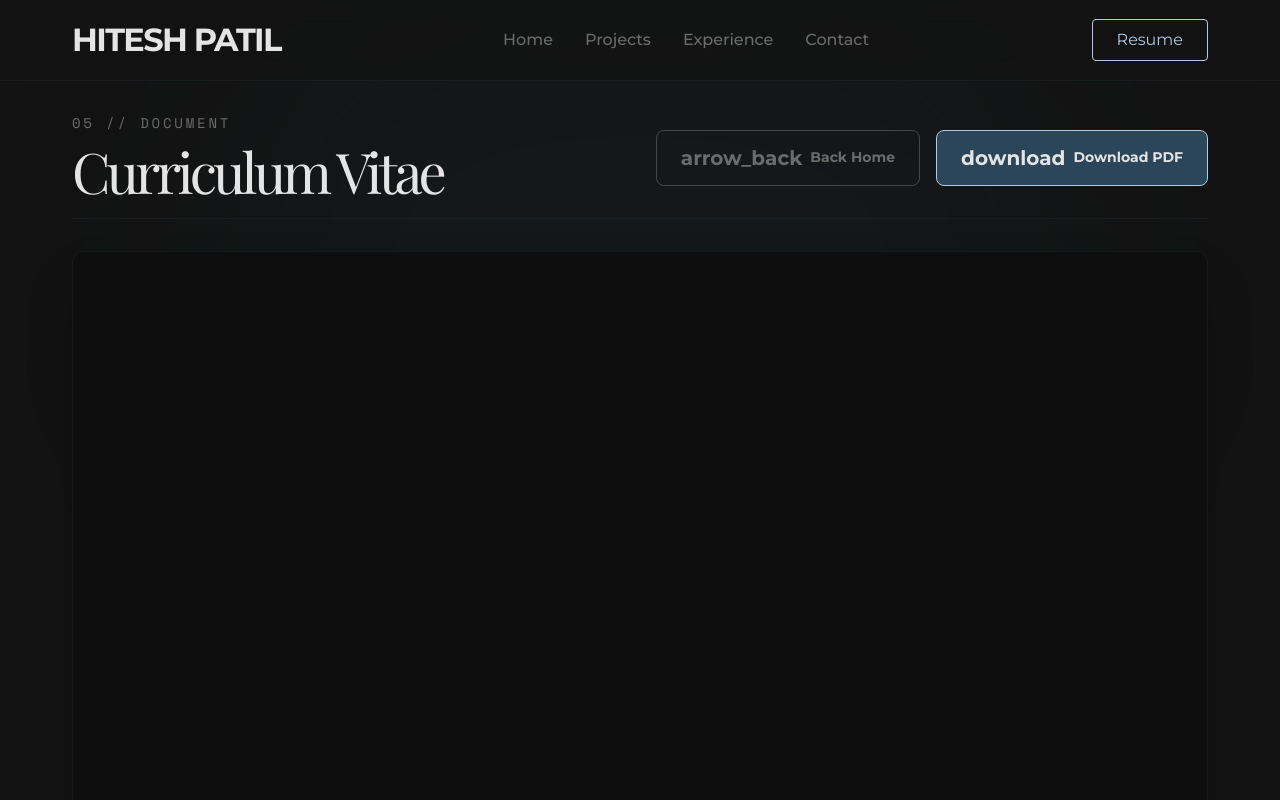
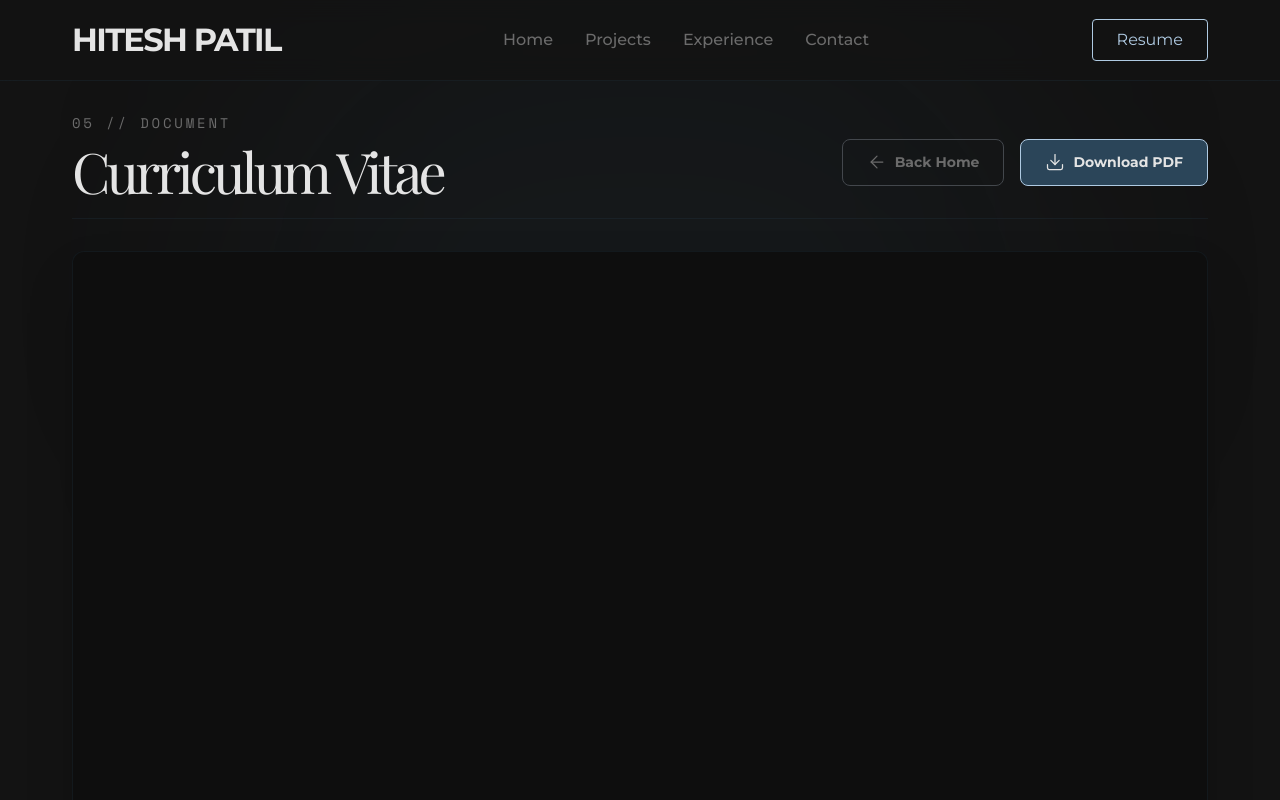
Before and after one commit to TheGoodDevil00/personal-portfolio, a Next.js app: page /resume in a window 1280 px wide. Shown: the top 800 px of the page. Built offline with nearby package versions, Linux system fonts and the light colour scheme.

Commit message:
refactor: replace resume navigation and action material symbols with lucide icons

```diff
--- a/app/resume/page.tsx
+++ b/app/resume/page.tsx
@@ -1,5 +1,6 @@
 import { Metadata } from 'next'
 import Link from 'next/link'
+import { ArrowLeft, Download } from 'lucide-react'
 
 export const metadata: Metadata = {
   title: 'Resume | Hitesh Patil',
@@ -22,13 +23,13 @@ export default function ResumePage() {
           <div className="flex flex-wrap gap-4 mb-2 w-full md:w-auto">
             <Link href="/" className="flex-1 md:flex-initial">
               <button className="w-full flex items-center justify-center gap-2 border border-outline-variant text-slate-hint px-6 py-3 rounded-lg font-heading-sm text-body-sm font-bold hover:border-silver-mist hover:text-silver-mist transition-colors duration-300 cursor-pointer">
-                <span className="material-symbols-outlined text-[20px]">arrow_back</span>
+                <ArrowLeft className="w-5 h-5 stroke-[1.5]" />
                 Back Home
               </button>
             </Link>
             <a href="/Hitesh_Patil_Resume.pdf" download="Hitesh_Patil_Resume.pdf" className="flex-1 md:flex-initial">
               <button className="w-full flex items-center justify-center gap-2 bg-primary-container border border-primary text-silver-mist px-6 py-3 rounded-lg font-heading-sm text-body-sm font-bold hover:bg-secondary-container transition-colors duration-300 cursor-pointer">
-                <span className="material-symbols-outlined text-[20px]">download</span>
+                <Download className="w-5 h-5 stroke-[1.5]" />
                 Download PDF
               </button>
             </a>
```
